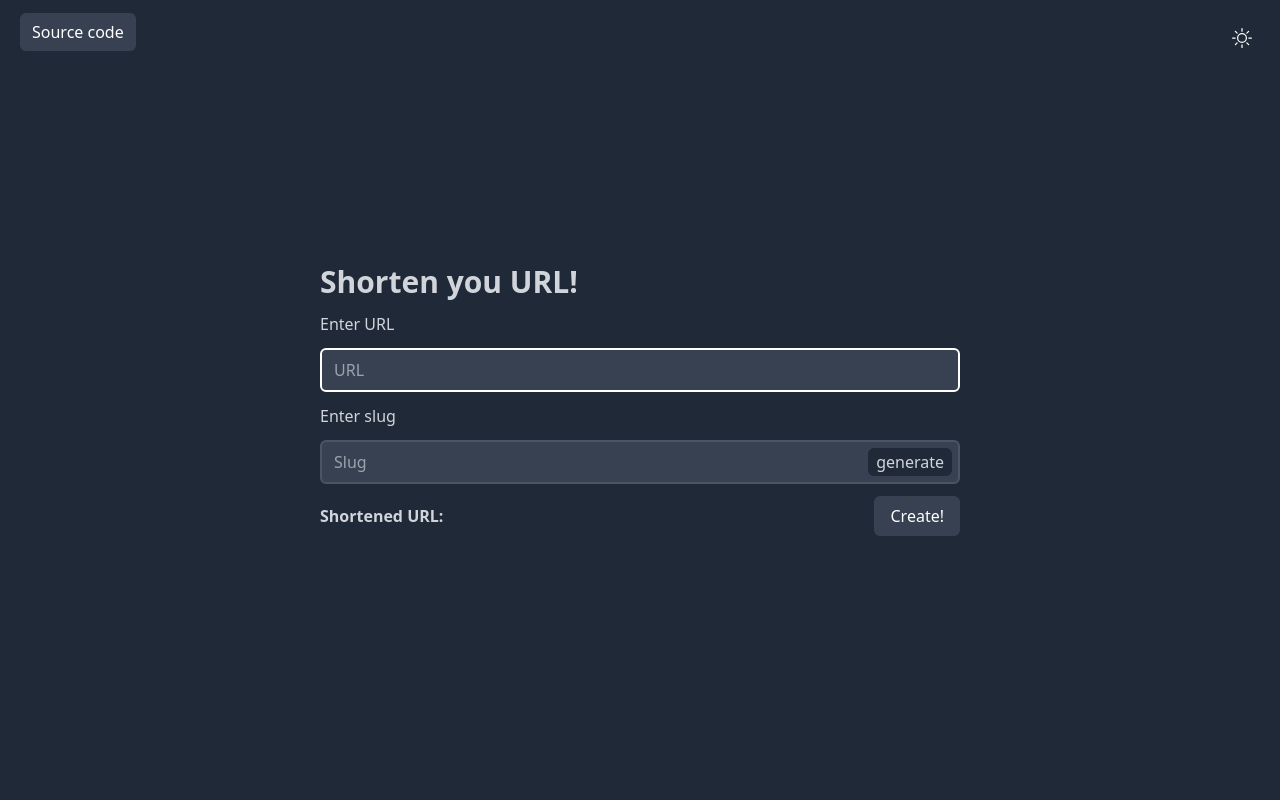
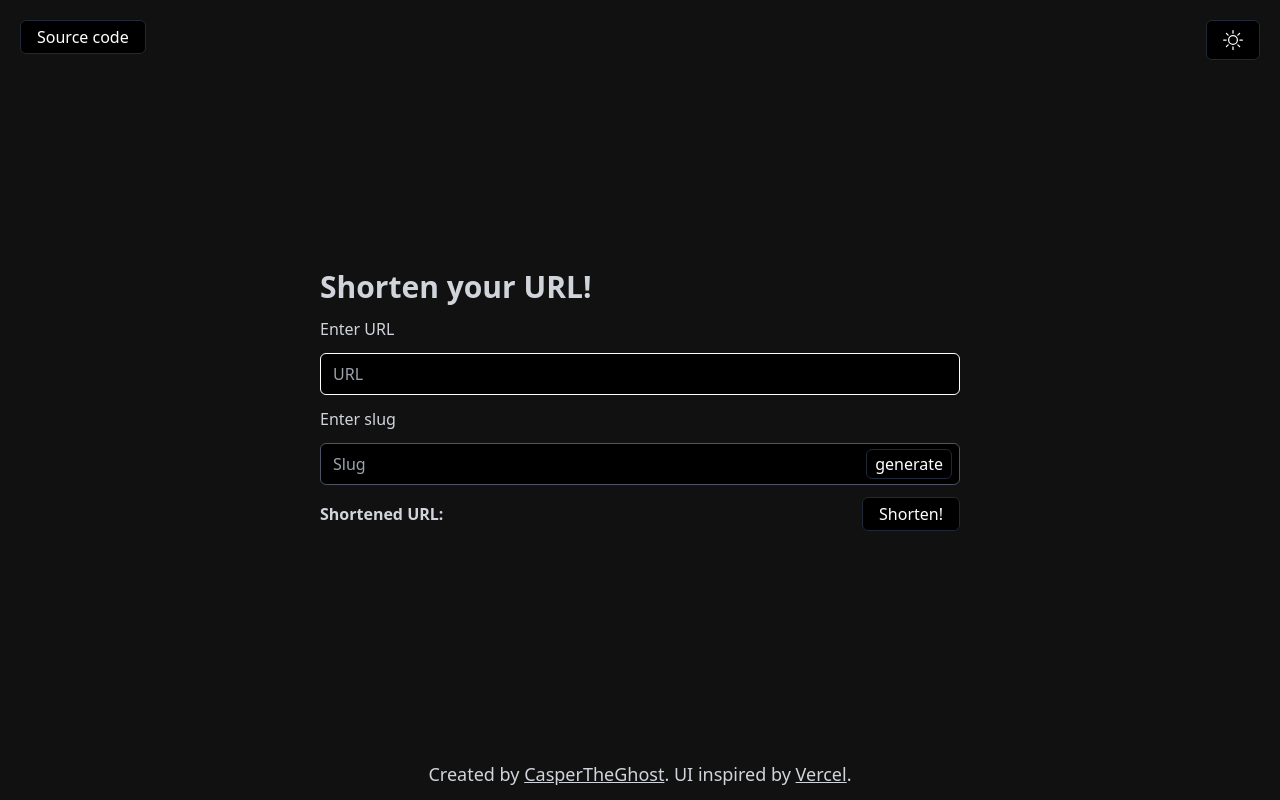
Before and after one commit to casperiv0/ctgs.xyz, a Next.js app: page / in a window 1280 px wide. Built offline with nearby package versions, Linux system fonts and the light colour scheme.

Commit message:
:tada: new UI

```diff
--- /dev/null
+++ b/src/components/Button.tsx
@@ -0,0 +1,22 @@
+type Props = JSX.IntrinsicElements["button"] & {
+  small?: boolean;
+};
+
+export const Button = ({ className, small, ...rest }: Props) => {
+  return (
+    <button
+      className={`
+        ${small ? "p-0.5 px-2" : "p-1 px-4"}
+
+        bg-white dark:bg-black rounded-md
+        text-dark-gray dark:text-white
+        border-[1.2px] hover:border-dark-gray dark:hover:border-white dark:border-gray-800
+        border-gray-300 transition-all
+        disabled:opacity-60 disabled:cursor-not-allowed
+
+        ${className}
+    `}
+      {...rest}
+    />
+  );
+};
--- /dev/null
+++ b/src/components/Footer.tsx
@@ -0,0 +1,27 @@
+export const Footer = () => {
+  return (
+    <footer className="fixed bottom-0 left-0 p-3 flex items-center justify-center w-full text-dark-gray dark:text-gray-300">
+      <p className="text-lg">
+        Created by{" "}
+        <a
+          rel="noopener noreferrer"
+          className="underline"
+          href="https://caspertheghost.me"
+          target="_blank"
+        >
+          CasperTheGhost
+        </a>
+        . UI inspired by{" "}
+        <a
+          rel="noopener noreferrer"
+          className="underline"
+          href="https://vercel.com"
+          target="_blank"
+        >
+          Vercel
+        </a>
+        .
+      </p>
+    </footer>
+  );
+};
--- /dev/null
+++ b/src/components/Header.tsx
@@ -0,0 +1,52 @@
+import * as React from "react";
+import { Moon, Sun } from "react-bootstrap-icons";
+import { getThemeFromLocal, Theme, updateBodyClass, updateLocalTheme } from "lib/theme";
+import { Button } from "./Button";
+
+export const Header = () => {
+  const [theme, setTheme] = React.useState<Theme>("dark");
+
+  React.useEffect(() => {
+    const t = getThemeFromLocal();
+
+    setTheme(t);
+    updateLocalTheme(t);
+    updateBodyClass(t);
+  }, []);
+
+  function handleThemeChange() {
+    const newTheme = theme === "dark" ? "light" : "dark";
+    setTheme(newTheme);
+    updateLocalTheme(newTheme);
+  }
+
+  return (
+    <>
+      <div className="absolute top-5 left-5">
+        <Button>
+          <a
+            rel="noopener noreferrer"
+            target="_blank"
+            href="https://github.com/Dev-CasperTheGhost/ctgs.xyz"
+          >
+            Source code
+          </a>
+        </Button>
+      </div>
+
+      <div className="absolute top-5 right-5">
+        <Button
+          aria-label={`Switch to ${theme === "light" ? "dark" : "light"} theme`}
+          onClick={handleThemeChange}
+          className="h-10 grid place-items-center"
+        >
+          {theme === "light" ? (
+            <Moon className="fill-current text-dark-gray" width="20px" height="20px" />
+          ) : (
+            <Sun className="fill-current text-white" width="20px" height="20px" />
+          )}
+        </Button>
+      </div>
+    </>
+  );
+};
--- a/src/components/Input.tsx
+++ b/src/components/Input.tsx
@@ -7,8 +7,8 @@ type Props = JSX.IntrinsicElements["input"] & {
 export const Input = React.forwardRef<HTMLInputElement, Props>(({ hasError, ...rest }, ref) => (
   <input
     ref={ref}
-    className={`w-full p-2 px-3 bg-white dark:bg-gray-700 rounded-md border-2 border-gray-200 dark:border-gray-600
-    outline-none focus:border-2 focus:border-gray-600 dark:focus:border-white
+    className={`w-full p-2 px-3 bg-white dark:bg-black rounded-md border-[1.2px] border-gray-200 dark:border-gray-600
+    outline-none focus:border-dark-gray dark:focus:border-white
     transition-all ${hasError && "border-red-500 dark:border-red-500"} ${rest.className}`}
     {...rest}
   />
--- a/src/pages/[slug].tsx
+++ b/src/pages/[slug].tsx
@@ -3,6 +3,7 @@ import type { GetServerSideProps } from "next";
 import Head from "next/head";
 import Link from "next/link";
 import { getThemeFromLocal, updateBodyClass } from "lib/theme";
+import { Button } from "components/Button";
 
 interface Props {
   data: string;
@@ -14,19 +15,21 @@ export default function Slug({ data }: Props) {
   }, []);
 
   return (
-    <div className="bg-gray-50 dark:bg-gray-800 dark:text-gray-300 h-screen flex flex-col justify-center items-center">
+    <>
       <Head>
         <title>404 - Not found</title>
         <meta name="description" content="Whoops! The slug was not found" />
       </Head>
 
-      <p className="text-4xl">{data}</p>
-      <Link href="/">
-        <a className="mt-8 p-2 px-4 bg-gray-600 text-white rounded-md dark:hover:ring-2 dark:hover:ring-white transition-all">
-          Return to home
-        </a>
-      </Link>
-    </div>
+      <main className="bg-gray-50 dark:bg-dark-gray text-black dark:text-gray-300 h-screen flex flex-col justify-center items-center">
+        <p className="text-4xl">{data}</p>
+        <Button className="mt-4">
+          <Link href="/">
+            <a>Return to home</a>
+          </Link>
+        </Button>
+      </main>
+    </>
   );
 }
 
--- a/src/pages/_app.tsx
+++ b/src/pages/_app.tsx
@@ -1,6 +1,16 @@
+import { Footer } from "components/Footer";
+import { Header } from "components/Header";
 import type { AppProps } from "next/app";
 import "styles/global.scss";
 
 export default function App({ Component, pageProps }: AppProps) {
-  return <Component {...pageProps} />;
+  return (
+    <>
+      <Header />
+
+      <Component {...pageProps} />
+
+      <Footer />
+    </>
+  );
 }
--- a/src/pages/index.tsx
+++ b/src/pages/index.tsx
@@ -1,17 +1,16 @@
 import * as React from "react";
 import Head from "next/head";
 import { Formik } from "formik";
-import { Moon, Sun } from "react-bootstrap-icons";
 
 import { validate } from "lib/validate";
 
-import { getThemeFromLocal, Theme, updateBodyClass, updateLocalTheme } from "lib/theme";
 import { FormField } from "components/FormField";
 import { Error } from "components/Error";
 import { Input } from "components/Input";
 import { useRouter } from "next/dist/client/router";
 import { handleCopy, handleGenerate } from "lib/utils";
 import { Loader } from "components/Loader";
+import { Button } from "components/Button";
 
 const INITIAL_VALUES = {
   url: "",
@@ -23,7 +22,6 @@ export default function Home() {
   const [result, setResult] = React.useState<string | null>(null);
   const [loading, setLoading] = React.useState(false);
   const [error, setError] = React.useState<null | string>(null);
-  const [theme, setTheme] = React.useState<Theme>("dark");
 
   const urlRef = React.useRef<HTMLInputElement>(null);
   const slugRef = React.useRef<HTMLInputElement>(null);
@@ -31,20 +29,6 @@ export default function Home() {
   React.useEffect(() => {
     urlRef.current?.focus();
   }, []);
-
-  React.useEffect(() => {
-    const t = getThemeFromLocal();
-
-    setTheme(t);
-    updateLocalTheme(t);
-    updateBodyClass(t);
-  }, []);
-
-  function handleThemeChange() {
-    const newTheme = theme === "dark" ? "light" : "dark";
-    setTheme(newTheme);
-    updateLocalTheme(newTheme);
-  }
 
   async function onSubmit(data: typeof INITIAL_VALUES) {
     setResult(null);
@@ -78,7 +62,7 @@ export default function Home() {
   }
 
   return (
-    <div className="bg-gray-50 dark:bg-gray-800 text-black dark:text-gray-300 h-screen flex items-center justify-center w-screen">
+    <div className="bg-gray-50 dark:bg-dark-gray text-black dark:text-gray-300 h-screen flex items-center justify-center w-screen">
       <Head>
         <title>ctgs.xyz</title>
 
@@ -94,32 +78,7 @@ export default function Home() {
         <meta property="og:url" content="https://ctgs.xyz" />
       </Head>
 
-      <div className="absolute top-5 left-5">
-        <a
-          rel="noopener noreferrer"
-          target="_blank"
-          href="https://github.com/Dev-CasperTheGhost/ctgs.xyz"
-          className="py-2 px-3 bg-gray-600 dark:bg-gray-700 text-white rounded-md"
-        >
-          Source code
-        </a>
-      </div>
-
-      <div className="absolute top-5 right-5">
-        <button
-          aria-label={`Switch to ${theme === "light" ? "dark" : "light"} theme`}
-          onClick={handleThemeChange}
-          className="p-2"
-        >
-          {theme === "light" ? (
-            <Moon className="fill-current text-gray-700 " width="20px" height="20px" />
-          ) : (
-            <Sun className="fill-current text-white" width="20px" height="20px" />
-          )}
-        </button>
-      </div>
-
-      <div className="w-screen px-10 max-w-3xl xl:w-3/6 xl:px-0">
+      <main className="w-screen px-10 max-w-3xl xl:w-3/6 xl:px-0">
         {router.query.fromGa ? (
           <div className="text-lg bg-gray-300 dark:bg-gray-700 my-5 rounded-md p-2 px-3">
             <span className="font-semibold">ctgs.ga</span> has moved to{" "}
@@ -127,7 +86,7 @@ export default function Home() {
           </div>
         ) : null}
 
-        <h1 className="text-xl sm:text-2xl md:text-3xl mb-3 font-semibold">Shorten you URL!</h1>
+        <h1 className="text-xl sm:text-2xl md:text-3xl mb-3 font-semibold">Shorten your URL!</h1>
 
         <Formik validate={validate} onSubmit={onSubmit} initialValues={INITIAL_VALUES}>
           {({ handleSubmit, handleChange, handleBlur, errors, touched, isValid }) => (
@@ -165,16 +124,16 @@ export default function Home() {
                     onBlur={handleBlur}
                   />
 
-                  <button
+                  <Button
                     type="button"
+                    small
                     onClick={() => slugRef.current && handleGenerate(slugRef.current, handleChange)}
                     className={`
-                      p-0.5 px-2 bg-gray-300 dark:bg-gray-800 rounded-md absolute
-                      top-1/2 right-2 -translate-y-1/2
+                     absolute top-1/2 right-2 -translate-y-1/2
                   `}
                   >
                     generate
-                  </button>
+                  </Button>
                 </div>
 
                 <Error touched={touched.slug}>{errors.slug}</Error>
@@ -203,22 +162,14 @@ export default function Home() {
                   ) : null}
                 </div>
 
-                <div>
-                  <button
-                    type="submit"
-                    disabled={loading || !isValid}
-                    className={`p-2 px-4 text-white rounded-md bg-gray-600 dark:bg-gray-700 dark:focus:ring-2 dark:focus:ring-white self-end transition-all disabled:opacity-60 disabled:cursor-not-allowed ${
-                      loading ? "cursor-not-allowed opacity-70" : "cursor-pointer"
-                    }`}
-                  >
-                    {loading ? <Loader /> : "Create!"}
-                  </button>
-                </div>
+                <Button type="submit" disabled={loading || !isValid}>
+                  {loading ? <Loader /> : "Shorten!"}
+                </Button>
               </div>
             </form>
           )}
         </Formik>
-      </div>
+      </main>
     </div>
   );
 }
--- a/src/styles/global.scss
+++ b/src/styles/global.scss
@@ -5,10 +5,10 @@
 // animation from https://ui-snippets.dev
 .loader {
   span {
+    @apply bg-black dark:bg-white;
     width: 8px;
     height: 8px;
     border-radius: 50%;
-    background-color: white;
     animation: flashing 1.4s infinite linear;
     margin: 0 4px;
     display: inline-block;
--- a/tailwind.config.js
+++ b/tailwind.config.js
@@ -3,7 +3,11 @@ module.exports = {
   purge: ["./src/**/*.tsx"],
   darkMode: "class",
   theme: {
-    extend: {},
+    extend: {
+      colors: {
+        "dark-gray": "#111111",
+      },
+    },
   },
   variants: {
     extend: {},
```
